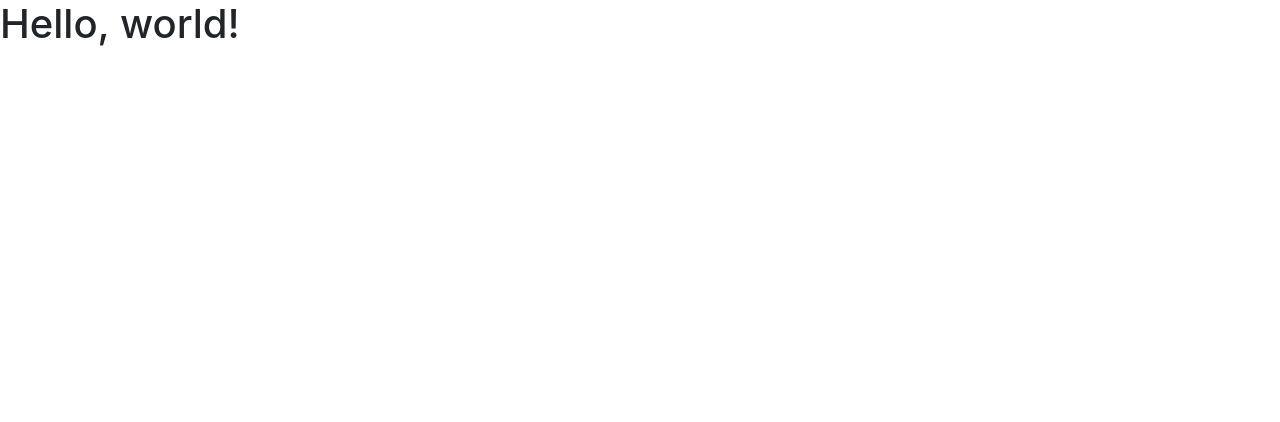
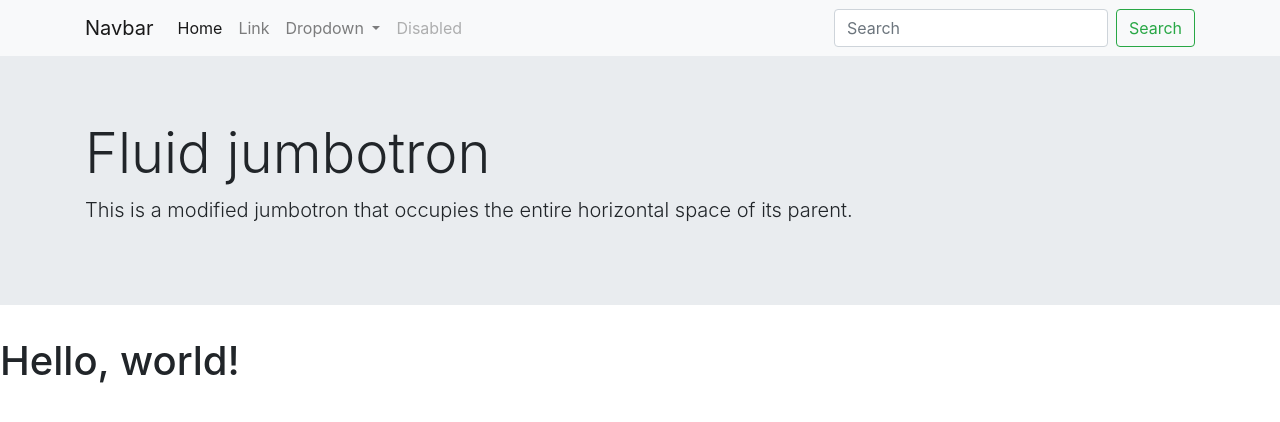
Before and after one commit to RedOneTech/ticketing-system, a plain HTML site: page index.html in a window 1280 px wide. Drawn offline with nearby package versions, Linux system fonts and the light colour scheme.

Commit message:
tambahin navbar sama jumbotron

```diff
--- a/index.html
+++ b/index.html
@@ -8,9 +8,52 @@
     <!-- Bootstrap CSS -->
     <link rel="stylesheet" href="https://stackpath.bootstrapcdn.com/bootstrap/4.3.1/css/bootstrap.min.css" integrity="sha384-ggOyR0iXCbMQv3Xipma34MD+dH/1fQ784/j6cY/iJTQUOhcWr7x9JvoRxT2MZw1T" crossorigin="anonymous">
 
-    <title>Hello, world!</title>
+    <title>Ticketing System</title>
+    <nav class="navbar navbar-expand-lg navbar-light bg-light">
+      <div class="container">
+  <a class="navbar-brand" href="#">Navbar</a>
+  <button class="navbar-toggler" type="button" data-toggle="collapse" data-target="#navbarSupportedContent" aria-controls="navbarSupportedContent" aria-expanded="false" aria-label="Toggle navigation">
+    <span class="navbar-toggler-icon"></span>
+  </button>
+
+  <div class="collapse navbar-collapse" id="navbarSupportedContent">
+    <ul class="navbar-nav mr-auto">
+      <li class="nav-item active">
+        <a class="nav-link" href="#">Home <span class="sr-only">(current)</span></a>
+      </li>
+      <li class="nav-item">
+        <a class="nav-link" href="#">Link</a>
+      </li>
+      <li class="nav-item dropdown">
+        <a class="nav-link dropdown-toggle" href="#" id="navbarDropdown" role="button" data-toggle="dropdown" aria-haspopup="true" aria-expanded="false">
+          Dropdown
+        </a>
+        <div class="dropdown-menu" aria-labelledby="navbarDropdown">
+          <a class="dropdown-item" href="#">Action</a>
+          <a class="dropdown-item" href="#">Another action</a>
+          <div class="dropdown-divider"></div>
+          <a class="dropdown-item" href="#">Something else here</a>
+        </div>
+      </li>
+      <li class="nav-item">
+        <a class="nav-link disabled" href="#">Disabled</a>
+      </li>
+    </ul>
+    <form class="form-inline my-2 my-lg-0">
+      <input class="form-control mr-sm-2" type="search" placeholder="Search" aria-label="Search">
+      <button class="btn btn-outline-success my-2 my-sm-0" type="submit">Search</button>
+    </form>
+  </div>
+</div>
+</nav>
   </head>
   <body>
+    <div class="jumbotron jumbotron-fluid">
+  <div class="container">
+    <h1 class="display-4">Fluid jumbotron</h1>
+    <p class="lead">This is a modified jumbotron that occupies the entire horizontal space of its parent.</p>
+  </div>
+</div>
     <h1>Hello, world!</h1>
 
     <!-- Optional JavaScript -->
```
